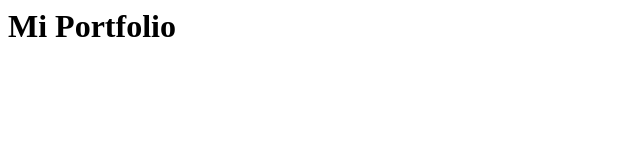
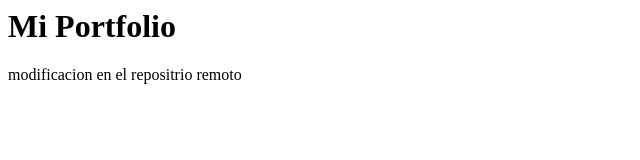
Before and after one commit to Angiii12/PortfolioFrontEnd, a plain HTML site: page index.html in a window 1280 px wide. Shown: the whole page, without its empty margins (0-640 px from the left). Drawn offline with Linux system fonts and the light colour scheme.

Commit message:
Update index.html

```diff
--- a/index.html
+++ b/index.html
@@ -1 +1,2 @@
 <h1>Mi Portfolio</h1>
+<p> modificacion en el repositrio remoto</p>
```
